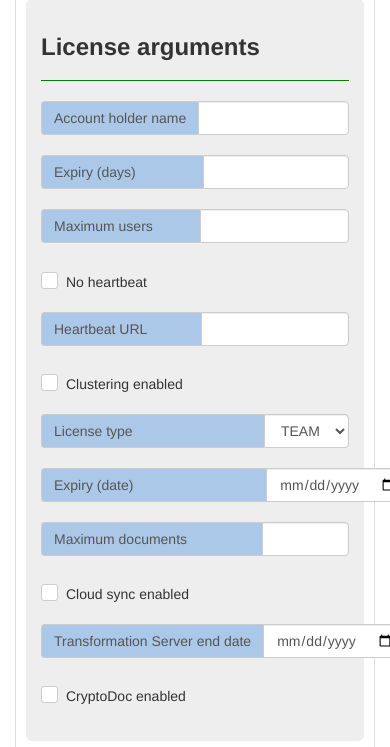
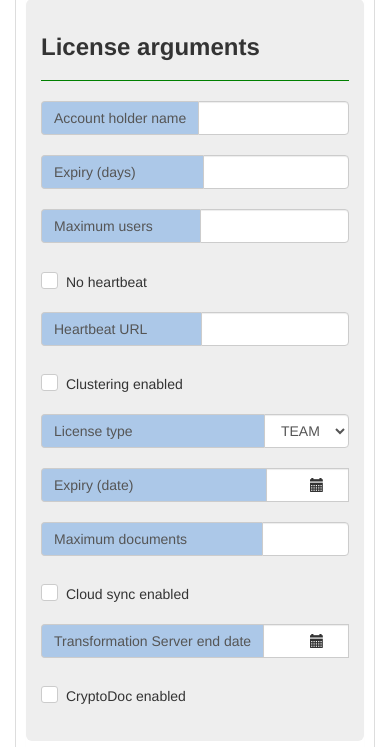
Before and after one commit to ggaviglio/license_gen, a Django app: page / in a window 390 px wide; the page is wider, and only the part inside the window is pictured. Shown: the part 1168-1915 px from the top of that part. Run offline with Django 3.2, Linux system fonts and the light colour scheme; some libraries are stand-ins or nearby versions.

Commit message:
WID-871 - Added new datepickers to both forms. Responsiveness associated to those fields sorted.

```diff
--- a/license_generator_form/templates/web_form.html
+++ b/license_generator_form/templates/web_form.html
@@ -12,10 +12,10 @@
         <link rel="stylesheet" href="https://cdnjs.cloudflare.com/ajax/libs/bootstrap-select/1.6.5/css/bootstrap-select.min.css" />
         <link rel="stylesheet" href="{% static "awesome-bootstrap-checkbox-master/bower_components/Font-Awesome/css/font-awesome.css" %}" type="text/css">
         <link rel="stylesheet" href="{% static "awesome-bootstrap-checkbox-master/awesome-bootstrap-checkbox.css" %}" type="text/css">
+        <link href="http://cdnjs.cloudflare.com/ajax/libs/bootstrap-datepicker/1.3.0/css/datepicker.css" rel="stylesheet" type="text/css"/>
     </head>
 
     <body>
-
         <!-- Fixed navbar bootstrap -->
         <nav class="navbar navbar-inverse navbar-fixed-top">
             <div class="navbar-inner">
@@ -210,7 +210,7 @@
 
                                                     <div class="input-group has-feedback" id="format-expiry-date">
                                                         <span class="input-group-addon" id="sizing-addon2">Expiry (date)</span>
-                                                        <input type="date" id="field_end_date" name="field_end_date" class="form-control" aria-describedby="sizing-addon2">
+                                                        <input type="text" id="field_end_date" name="field_end_date" class="form-control date" aria-describedby="sizing-addon2" data-date-format="dd-mm-yyyy">
                                                         <i class="glyphicon glyphicon-calendar form-control-feedback"></i>
                                                     </div>
                                                     <br>
@@ -231,7 +231,7 @@
 
                                                     <div class="input-group has-feedback" id="format-transformation-server">
                                                         <span class="input-group-addon" id="sizing-addon2">Transformation Server end date</span>
-                                                        <input type="date" id="field_ats_end_date" name="field_ats_end_date" class="form-control" aria-describedby="sizing-addon2">
+                                                        <input type="text" id="field_ats_end_date" name="field_ats_end_date" class="form-control date" aria-describedby="sizing-addon2" data-date-format="dd-mm-yyyy">
                                                         <i class="glyphicon glyphicon-calendar form-control-feedback"></i>
 
                                                     </div>
@@ -353,7 +353,7 @@
 
                                                         <div class="input-group has-feedback" id="format-start-date">
                                                             <span class="input-group-addon" id="sizing-addon2">Valid from (date)</span>
-                                                            <input type="date" id="field_start_date" name="field_start_date" class="form-control" aria-describedby="sizing-addon2">
+                                                            <input type="text" id="field_start_date" name="field_start_date" class="form-control date" aria-describedby="sizing-addon2" data-date-format="dd-mm-yyyy">
                                                             <i class="glyphicon glyphicon-calendar form-control-feedback"></i>
                                                         </div>
                                                         <br>
@@ -395,7 +395,7 @@
 
                                                         <div class="input-group has-feedback" id="format-end-date">
                                                             <span class="input-group-addon" id="sizing-addon2">Valid to (date)</span>
-                                                            <input type="date" id="field_end_date" name="field_end_date" class="form-control" aria-describedby="sizing-addon2">
+                                                            <input type="text" id="field_end_date" name="field_end_date" class="form-control date" aria-describedby="sizing-addon2" data-date-format="dd-mm-yyyy">
                                                             <i class="glyphicon glyphicon-calendar form-control-feedback"></i>
                                                         </div>
                                                         <br>
@@ -459,6 +459,7 @@
         <script src="//ajax.googleapis.com/ajax/libs/jquery/2.1.1/jquery.min.js"></script>
         <script src="https://maxcdn.bootstrapcdn.com/bootstrap/3.3.5/js/bootstrap.min.js"></script>
         <script src="https://cdnjs.cloudflare.com/ajax/libs/bootstrap-select/1.6.5/js/bootstrap-select.min.js"></script>
+        <script src="http://cdnjs.cloudflare.com/ajax/libs/bootstrap-datepicker/1.3.0/js/bootstrap-datepicker.js"></script>
 
         <script type="text/javascript">
             $( "#myTab li a" ).click(function() {
@@ -467,6 +468,13 @@
                 $(".navbar-brand").text(text);
 
             });
+
+            $(function () {
+                $(".date").datepicker({
+                autoclose: true,
+                todayHighlight: true
+                });
+            });
         </script>
 
     </body>
```
